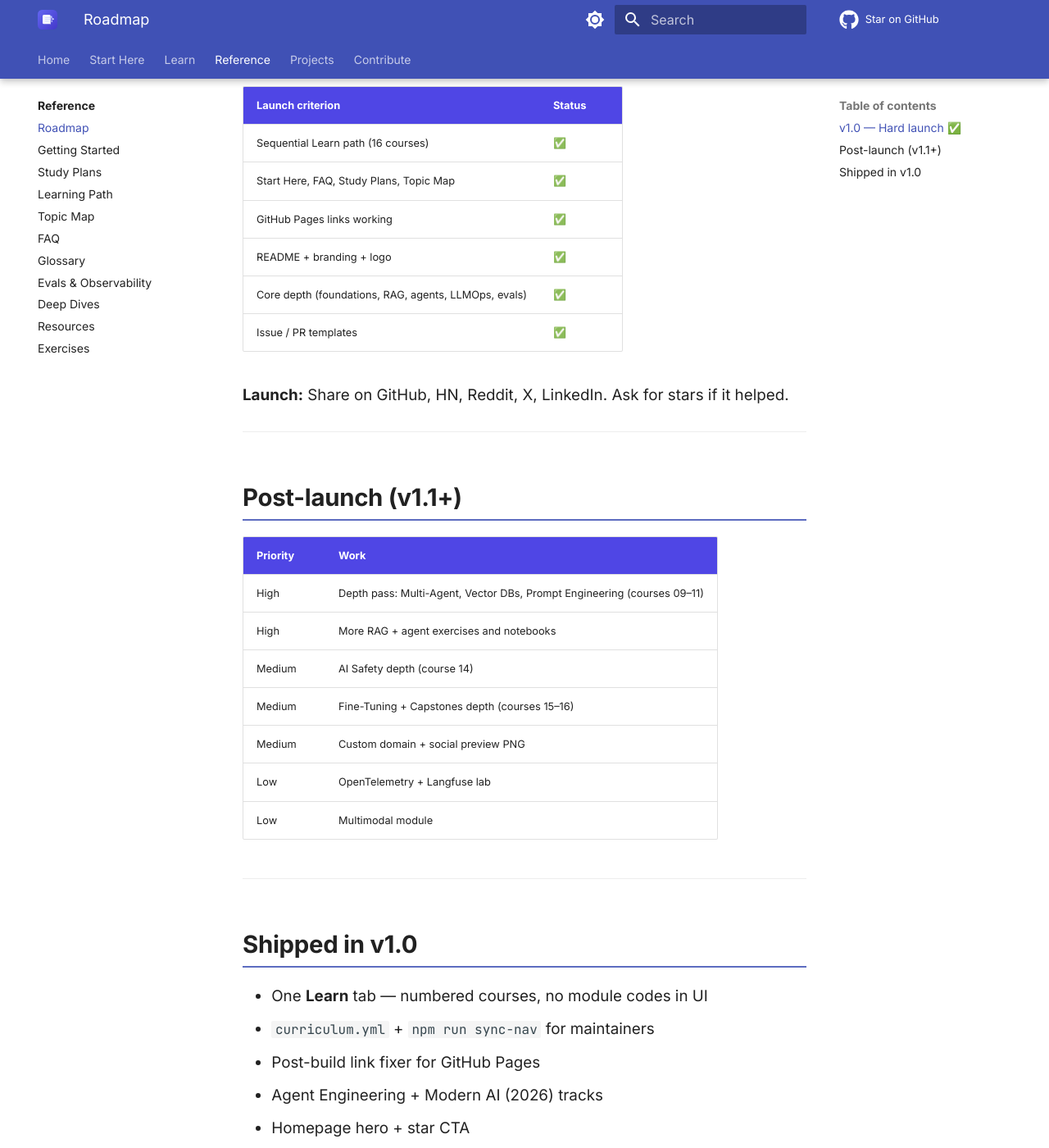
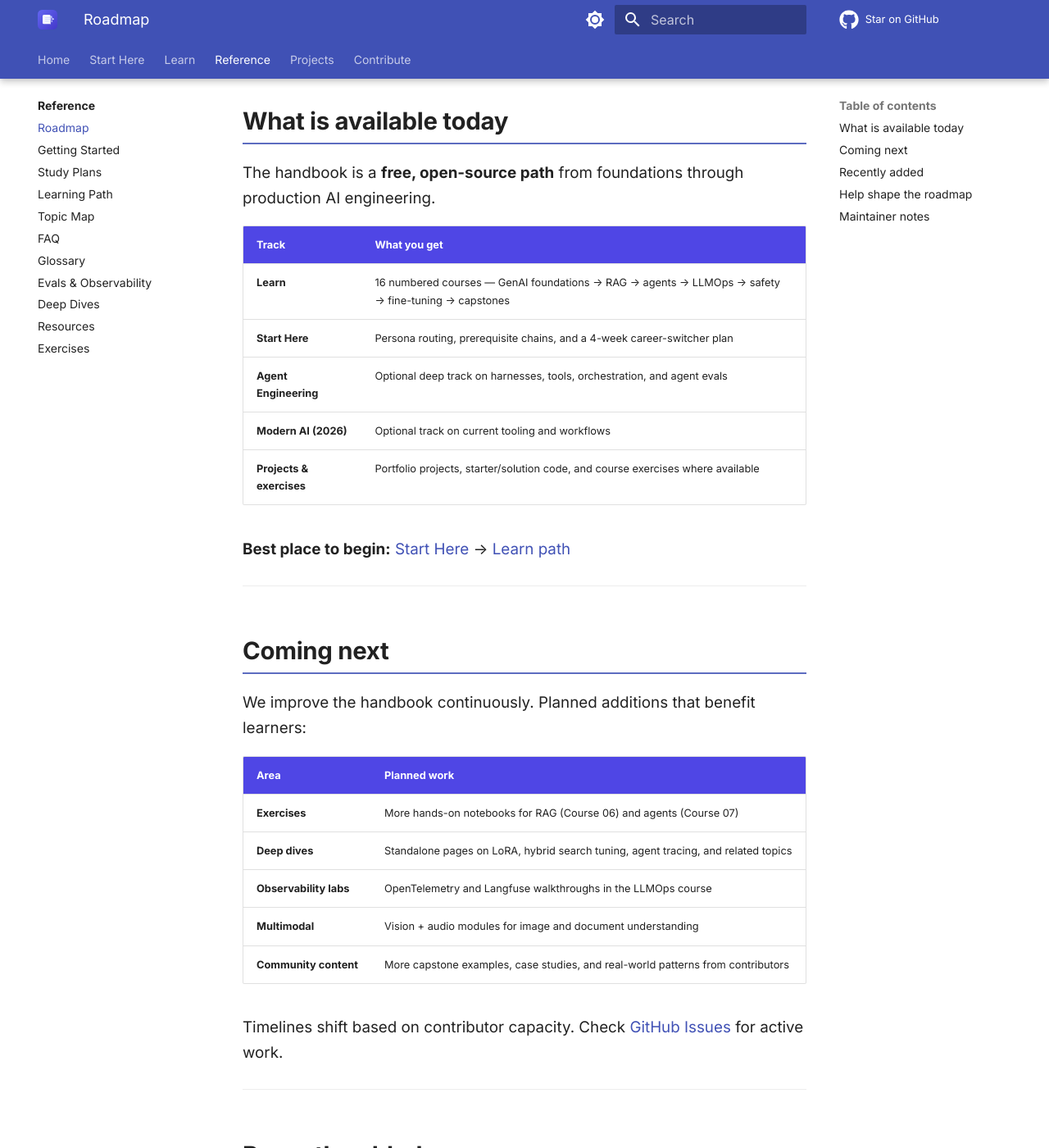
Before and after one commit to psssnikhil/learn-ai-engineering, an MkDocs documentation site: the page built from docs/roadmap.md, in a window 1280 px wide and 1400 px high, scrolled down 266 px. Shown: the whole window at 82% size. Built offline with MkDocs 1.6.1 and Material for MkDocs 9.7.7, drawn with Linux system fonts in a browser that asks for light colours; comment, search, counter and statistics services are not loaded; some of the changed text lies outside the part shown.

Commit message:
Rewrite public Roadmap for learners, not launch strategy.
Remove internal launch checklist and marketing notes from the site; keep maintainer planning in GAPS.md on GitHub.

Co-authored-by: Cursor <cursoragent@cursor.com>

```diff
--- a/docs/roadmap.md
+++ b/docs/roadmap.md
@@ -1,47 +1,69 @@
 ---
 title: Roadmap
+description: What the handbook covers today and what we are building next for learners
 ---
 
 # Handbook Roadmap
 
-## v1.0 — Hard launch ✅
-
-The handbook is **live and ready for public launch**.
-
-| Launch criterion | Status |
-|------------------|--------|
-| Sequential Learn path (16 courses) | ✅ |
-| Start Here, FAQ, Study Plans, Topic Map | ✅ |
-| GitHub Pages links working | ✅ |
-| README + branding + logo | ✅ |
-| Core depth (foundations, RAG, agents, LLMOps, evals) | ✅ |
-| Issue / PR templates | ✅ |
-
-**Launch:** Share on GitHub, HN, Reddit, X, LinkedIn. Ask for stars if it helped.
+This page is for **you** — what is in the curriculum now, what is coming next, and how to shape what we add.
 
 ---
 
-## Post-launch (v1.1+)
+## What is available today
 
-| Priority | Work |
-|----------|------|
-| High | Depth pass: Multi-Agent, Vector DBs, Prompt Engineering (courses 09–11) |
-| High | More RAG + agent exercises and notebooks |
-| Medium | AI Safety depth (course 14) |
-| Medium | Fine-Tuning + Capstones depth (courses 15–16) |
-| Medium | Custom domain + social preview PNG |
-| Low | OpenTelemetry + Langfuse lab |
-| Low | Multimodal module |
+The handbook is a **free, open-source path** from foundations through production AI engineering.
+
+| Track | What you get |
+|-------|----------------|
+| **Learn** | 16 numbered courses — GenAI foundations → RAG → agents → LLMOps → safety → fine-tuning → capstones |
+| **Start Here** | Persona routing, prerequisite chains, and a 4-week career-switcher plan |
+| **Agent Engineering** | Optional deep track on harnesses, tools, orchestration, and agent evals |
+| **Modern AI (2026)** | Optional track on current tooling and workflows |
+| **Projects & exercises** | Portfolio projects, starter/solution code, and course exercises where available |
+
+**Best place to begin:** [Start Here](start-here.md) → [Learn path](learn/index.md)
 
 ---
 
-## Shipped in v1.0
+## Coming next
 
-- One **Learn** tab — numbered courses, no module codes in UI
-- `curriculum.yml` + `npm run sync-nav` for maintainers
-- Post-build link fixer for GitHub Pages
-- Agent Engineering + Modern AI (2026) tracks
-- Homepage hero + star CTA
-- FAQ and Getting Started aligned with new navigation
+We improve the handbook continuously. Planned additions that benefit learners:
 
-See [Contribute](contribute.md) · [GAPS.md on GitHub](https://github.com/psssnikhil/learn-ai-engineering/blob/main/GAPS.md)
+| Area | Planned work |
+|------|----------------|
+| **Exercises** | More hands-on notebooks for RAG (Course 06) and agents (Course 07) |
+| **Deep dives** | Standalone pages on LoRA, hybrid search tuning, agent tracing, and related topics |
+| **Observability labs** | OpenTelemetry and Langfuse walkthroughs in the LLMOps course |
+| **Multimodal** | Vision + audio modules for image and document understanding |
+| **Community content** | More capstone examples, case studies, and real-world patterns from contributors |
+
+Timelines shift based on contributor capacity. Check [GitHub Issues](https://github.com/psssnikhil/learn-ai-engineering/issues) for active work.
+
+---
+
+## Recently added
+
+| Release | Highlights |
+|---------|------------|
+| **v1.1** | Depth expansion for Multi-Agent, Vector DBs, Prompt Engineering, AI Safety, Fine-Tuning, and Capstone courses |
+| **v1.0** | Full 16-course Learn path, Start Here hub, FAQ, study plans, Agent Engineering track, GitHub Pages site |
+
+See the full history in [CHANGELOG](https://github.com/psssnikhil/learn-ai-engineering/blob/main/CHANGELOG.md).
+
+---
+
+## Help shape the roadmap
+
+This is an open project. You can influence what we build next:
+
+1. **Open an issue** — request a topic, report a gap, or suggest an exercise ([issues](https://github.com/psssnikhil/learn-ai-engineering/issues))
+2. **Contribute a lesson** — typos, clearer explanations, or new exercises ([Contribute](contribute.md))
+3. **Pick a good first issue** — labeled tasks for new contributors on GitHub
+
+If something is missing for your learning path, say so — that is how the curriculum grows.
+
+---
+
+## Maintainer notes
+
+Internal planning (content gaps, migration tooling, CI) lives in the GitHub repo: [GAPS.md](https://github.com/psssnikhil/learn-ai-engineering/blob/main/GAPS.md) and [CONTRIBUTING.md](https://github.com/psssnikhil/learn-ai-engineering/blob/main/CONTRIBUTING.md).
```
Also changed, not shown: GAPS.md (+12 -16 lines).
